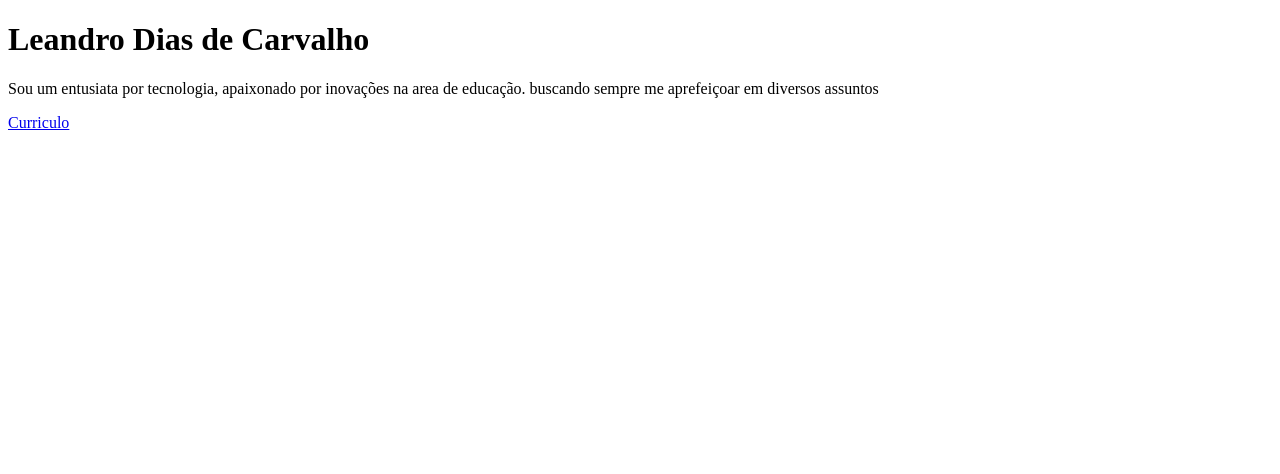
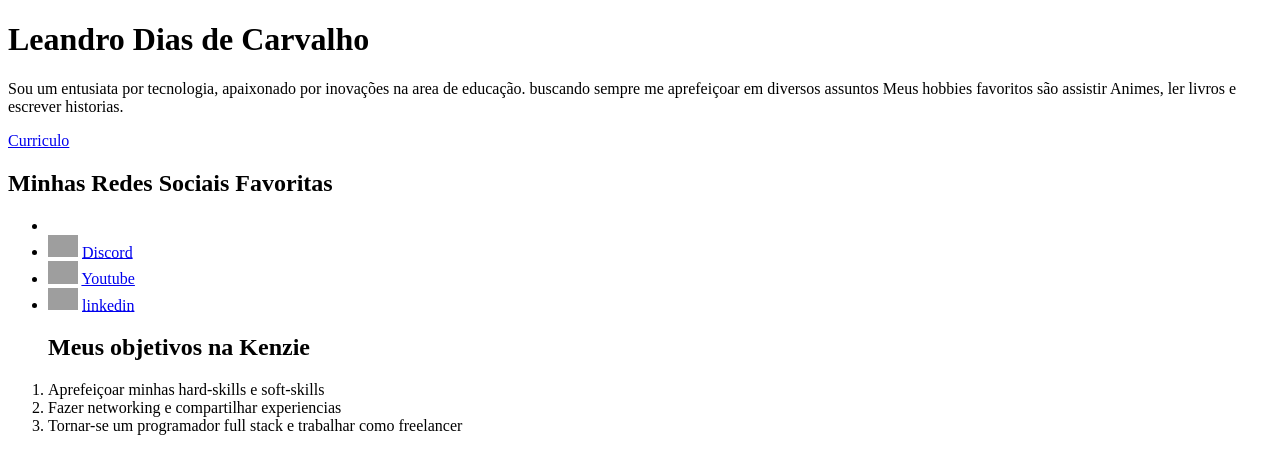
Before and after one commit to leandrodiascarvalho/profile-page, a plain HTML site: page index.html in a window 1280 px wide. Drawn offline with Linux system fonts and the light colour scheme; grey boxes are pictures that could not be loaded.

Commit message:
primeira entrega do m1

```diff
--- a/index.html
+++ b/index.html
@@ -5,16 +5,43 @@
   <meta http-equiv="X-UA-Compatible" content="IE=edge">
   <meta name="viewport" content="width=device-width, initial-scale=1.0">
   <meta name="description" content="">
-
   <title>Document</title>
 </head>
 <body>
   <header>
     <h1>Leandro Dias de Carvalho</h1>
-    <p>Sou um entusiata por tecnologia, apaixonado por inovações na area de educação.  buscando sempre
-      me aprefeiçoar em diversos assuntos</p>
+    <p>Sou um entusiata por tecnologia, apaixonado por inovações na area de educação.  buscando sempre me
+      aprefeiçoar em diversos assuntos Meus hobbies favoritos são assistir Animes,
+      ler livros e escrever historias.
+    </p>
+      <a href="https://www.google.com/">Curriculo</a>
 
-      <a href="https://www.google.com/">Curriculo</a>
+      <article>
+    <section>
+      <h2>Minhas Redes Sociais Favoritas</h2>
+      <ul>
+        <li>
+          <li><img src="https://i.pinimg.com/236x/b5/d4/ce/b5d4ce10a744861ffd3314d20d116976.jpg" width="30">
+            <a href="https://www.google.com/" target="_blank">Discord</a>
+        </li>
+        <li><img src="https://i.pinimg.com/236x/31/23/9a/31239a2f70e4f8e4e3263fafb00ace1c.jpg" alt="icone do youtube" width="30">
+        <a href="https://www.google.com/" target="_blank">Youtube</a>
+        </li>
+        <li><img src="https://i.pinimg.com/236x/dd/00/c5/dd00c590fb2983680b116eb1c4f8e98b.jpg" width="30">
+          <a href="https://www.google.com/" target="_blank">linkedin</a>
+          </li>
+      </ul>
+    </section>
+
+    <section>
+      <ol>
+        <h2>Meus objetivos na Kenzie</h2>
+        <li>Aprefeiçoar minhas hard-skills e soft-skills</li>
+        <li>Fazer networking e compartilhar experiencias </li>
+        <li>Tornar-se um programador full stack e trabalhar como freelancer</li>
+      </ol>
+    </section>
+  </article>
   </header>
 </body>
 </html>
```
